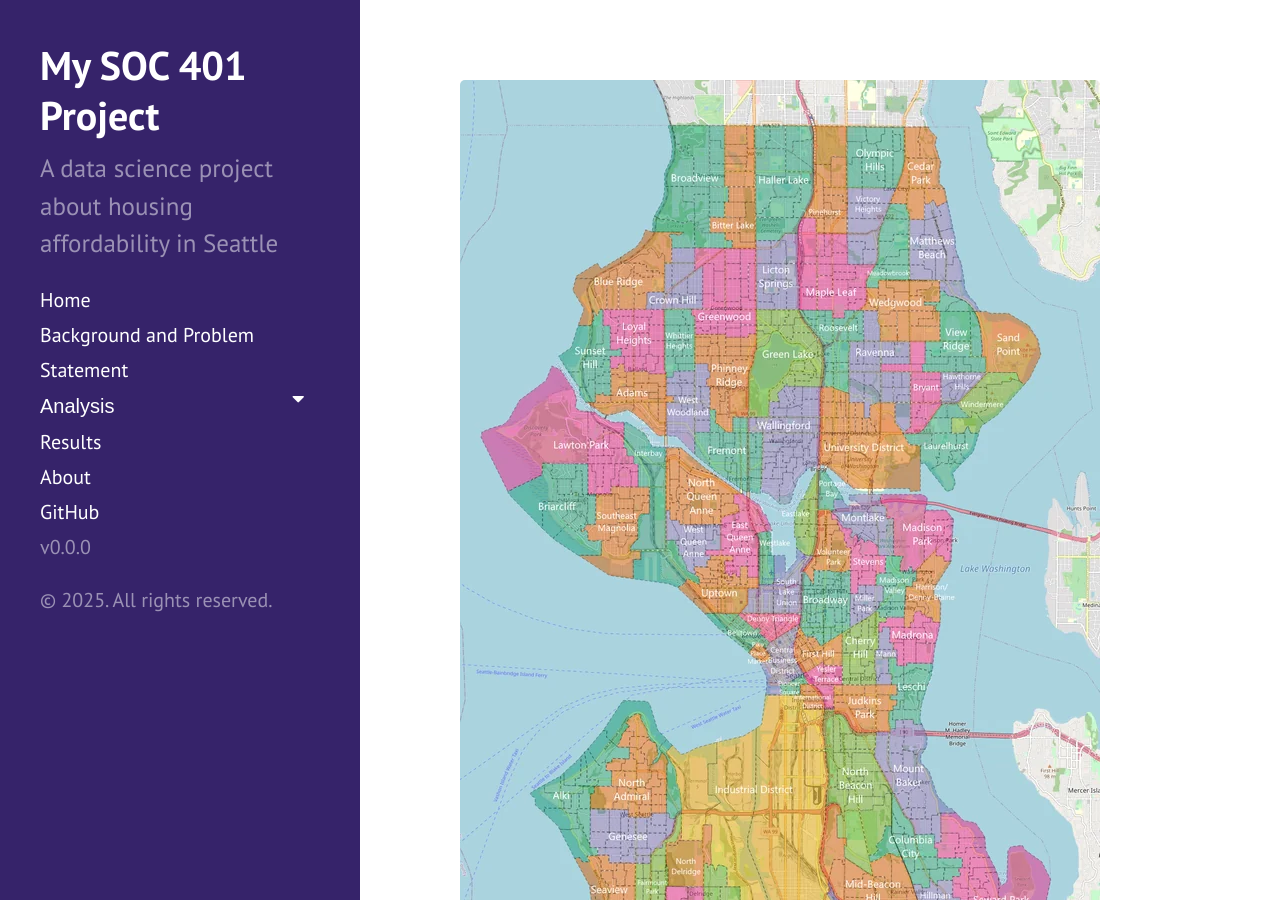
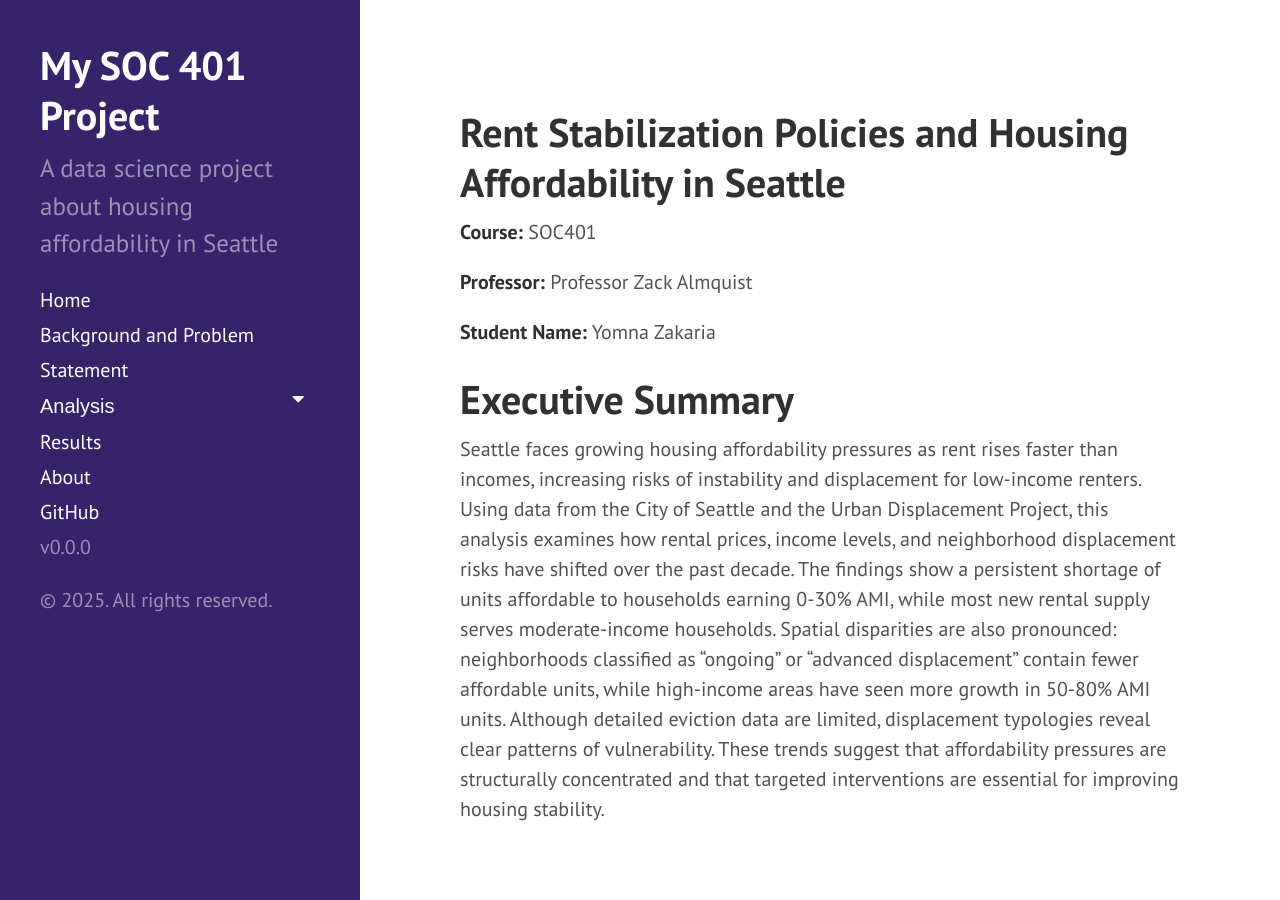
Before and after one commit to ymzakaria/soc401-ymzakaria, a Jekyll site: the page built from index.md, in a window 1280 px wide and 900 px high. Built offline with Jekyll 4.4.1, drawn with Linux system fonts in a browser that asks for light colours; the list of posts is cut into pages by our own code; our own code applies the rules of GitHub Pages for plain Markdown files.

Commit message:
Update index.md

```diff
--- a/index.md
+++ b/index.md
@@ -1,8 +1,6 @@
 ---
 layout: default
 ---
-
-<img src="{{ site.url }}{{ site.baseurl }}/assets/img/seattke neighborhoods map.webp">
 
 
 # Rent Stabilization Policies and Housing Affordability in Seattle
```
